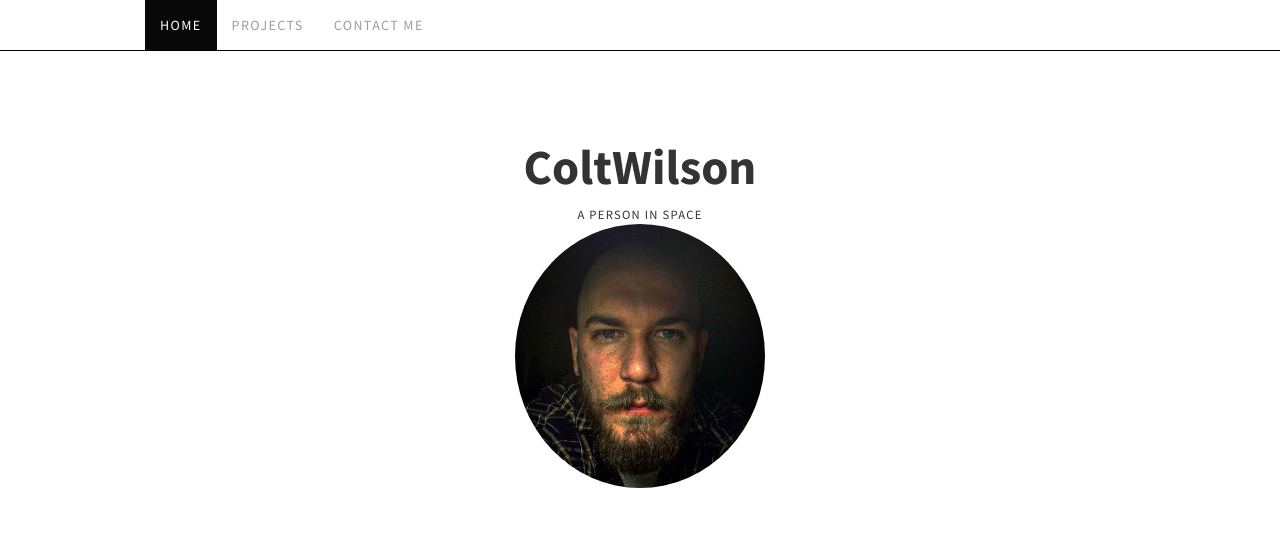
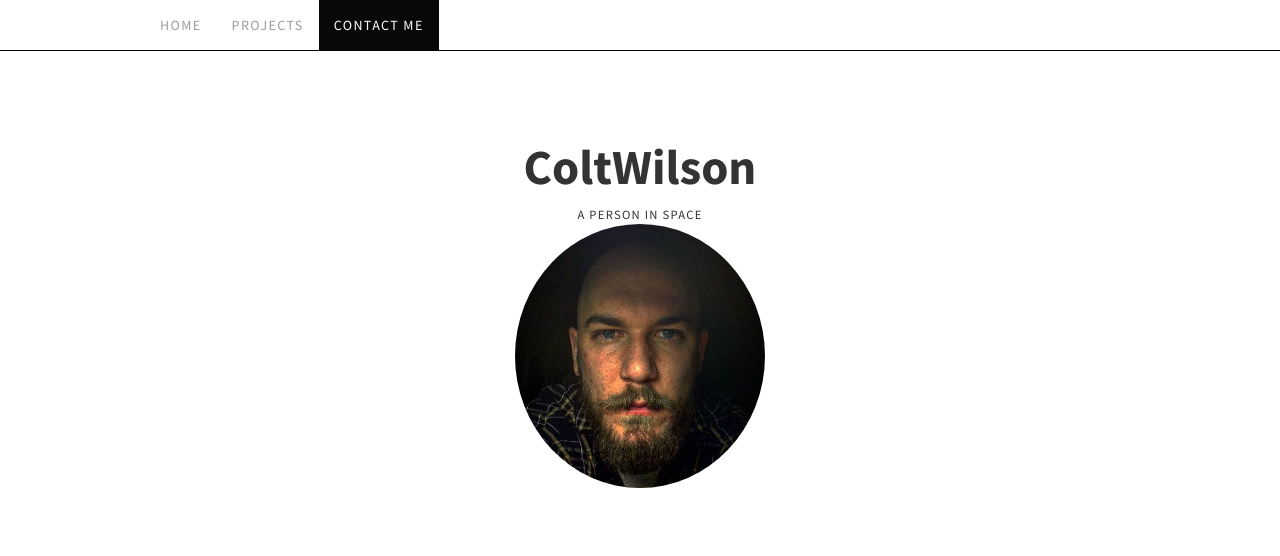
Before and after one commit to colttylerwilson/coltwilson.com, a website: page views/index.html in a window 1280 px wide. Shown: the top 556 px of the page. Drawn offline with nearby package versions, Linux system fonts and the light colour scheme; files whose address does not match are found by name.

Commit message:
Added navbar on hover color change. Added navbar on scroll change.

```diff
--- a/views/index.html
+++ b/views/index.html
@@ -12,6 +12,7 @@
   <link href="http://fonts.googleapis.com/css?family=Source+Sans+Pro:200,300,400,600,700,900" rel="stylesheet" />
   <script src="https://ajax.googleapis.com/ajax/libs/jquery/3.2.1/jquery.min.js"></script>
   <script src="https://maxcdn.bootstrapcdn.com/bootstrap/3.3.7/js/bootstrap.min.js"></script>
+
   <style>
     .navbar {
       background-color: #ffffff;
@@ -21,10 +22,13 @@
       padding-left: 130px;
     }
 
+    ul.nav a:hover { color: black !important; }
+
     body {
       font-family: 'Source Sans Pro', sans-serif;
       font-weight: 400;
       padding-top: 50px;
+      position: relative;
     }
 
     #logo h1 {
@@ -149,13 +153,13 @@
   </style>
 </head>
 
-<body>
+<body data-spy="scroll" data-target=".navbar" data-offset="50">
   <!-- Navigation Bar -->
   <div>
     <nav class="navbar navbar-inverse navbar-fixed-top" role="navigation">
       <div class="container">
         <ul class="nav navbar-nav">
-          <li class="active"><a href="#header-wrapper">Home<span class="sr-only">(current)</span></a></li>
+          <li><a href="#header-wrapper">Home</a></li>
           <li><a href="#wrapper2">Projects</a></li>
           <li><a href="#footer">Contact Me</a></li>
         </ul>
```
